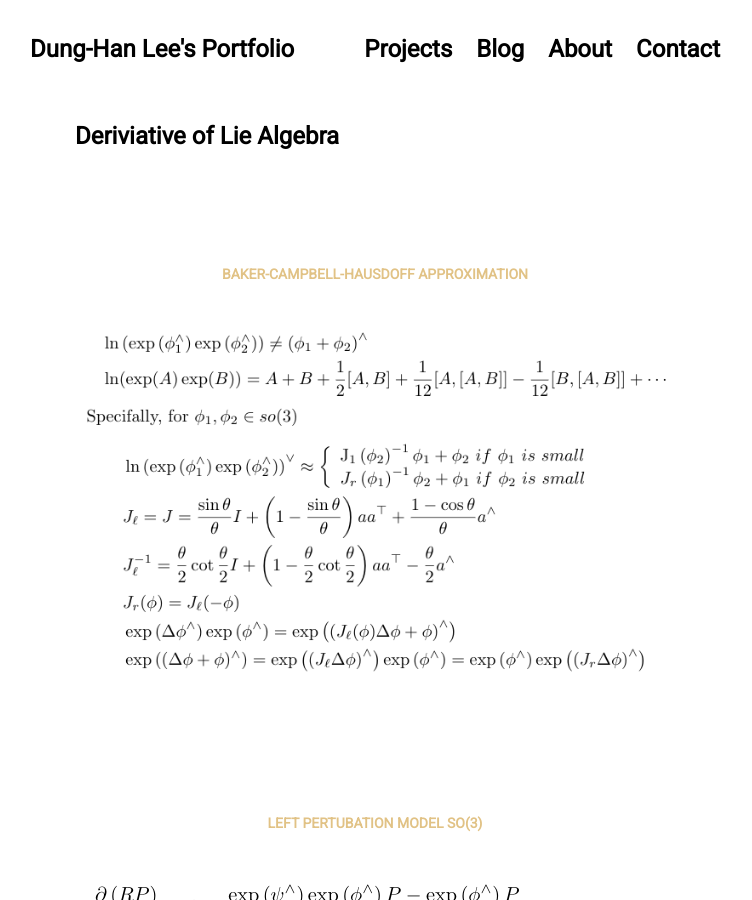
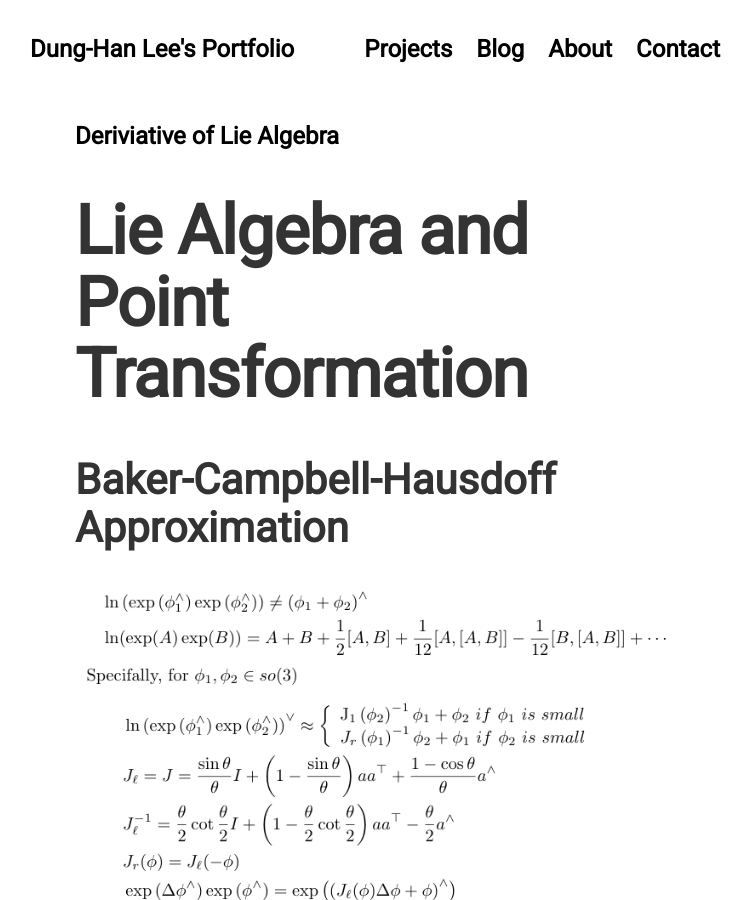
Before and after one commit to Dung-Han-Lee/Dung-Han-Lee.github.io, a Jekyll site: the page built from _posts/2021-01-24-LeeAlgebra02.md, in a window 1280 px wide and 900 px high. Shown: the whole window, without its empty margins (265-1017 px from the left). Built offline with Jekyll 4.4.1, drawn with Linux system fonts in a browser that asks for light colours; nearby versions of some CDN libraries.

Commit message:
update on lie algebra

```diff
--- a/_posts/2021-01-24-LeeAlgebra02.md
+++ b/_posts/2021-01-24-LeeAlgebra02.md
@@ -3,32 +3,34 @@ layout: post
 title: "Deriviative of Lie Algebra"
 ---
 
-### Baker-Campbell-Hausdoff Approximation
+# Lie Algebra and Point Transformation
+
+## Baker-Campbell-Hausdoff Approximation
 <img src="/assets/img/posts/leealgebra_10.png" alt="conversion" class="responsive"/>
 
-### Left Pertubation Model so(3)
+## Left Pertubation Model so(3)
 <img src="/assets/img/posts/leealgebra_11.png" alt="conversion" class="responsive"/>
 
-### Left Pertubation Model se(3)
+## Left Pertubation Model se(3)
 
 <img src="/assets/img/posts/leealgebra_12.png" alt="conversion" class="responsive"/>
 
-### Lie Algebra, Jacobian and Kalman Filter
+# Lie Algebra, Jacobian and Kalman Filter
 Recall in KF we have X = AX + BU. If we instead represent the 6DoF state vector using Lie algebra, then the question of which jacobian do we propagate uncertainty naturally arises. There are multiple blocks in jacobian that relates different state variables, e.g. R\_t and R\_t-1 or R\_t and w\_t-1. Here R, w represents SO(3) and angular velocity respectively.
 
 To answer some of these questions, it's necessary to introduce the concept of adjoint
 
-#### Introduction of adjoint matrix
+## Introduction of adjoint matrix
 
 <img src="/assets/img/posts/leealgebra_24.png" alt="conversion" class="responsive"/>
 
 <img src="/assets/img/posts/leealgebra_25.png" alt="conversion" class="responsive"/>
 
-### Deriving jacobian block for jac_R_R
+## Deriving jacobian block for jac_R_R
 
 <img src="/assets/img/posts/leealgebra_26.png" alt="conversion" class="responsive"/>
 
-### Jacobian block for jac_R_w, jac_t_w, jac_R_v and jac_t_v
+## Jacobian block for jac_R_w, jac_t_w, jac_R_v and jac_t_v
 
 since R2 = exp(w) R1 (here w is a se(3)), diff(R2) = diff(exp(w)) R1
 
```
